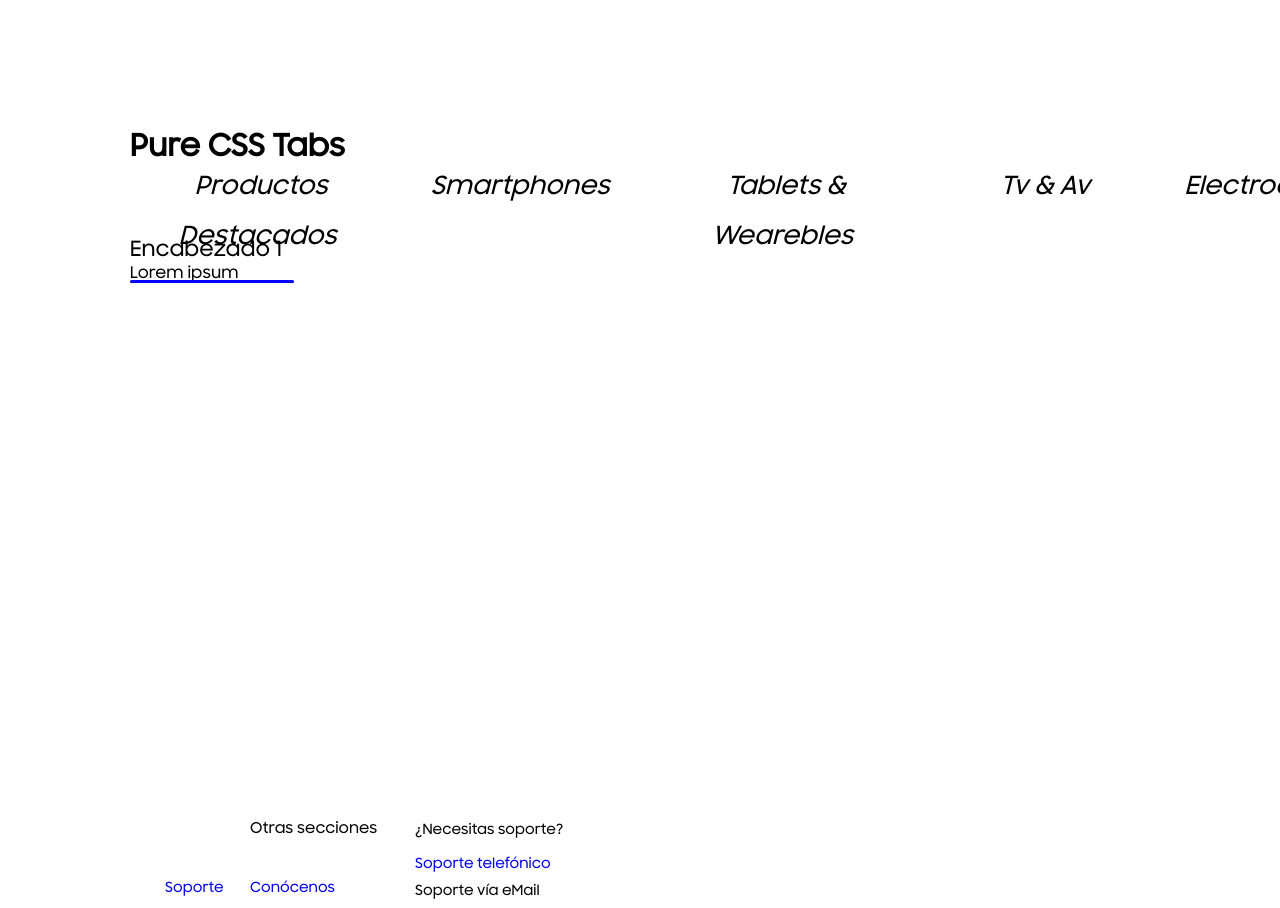
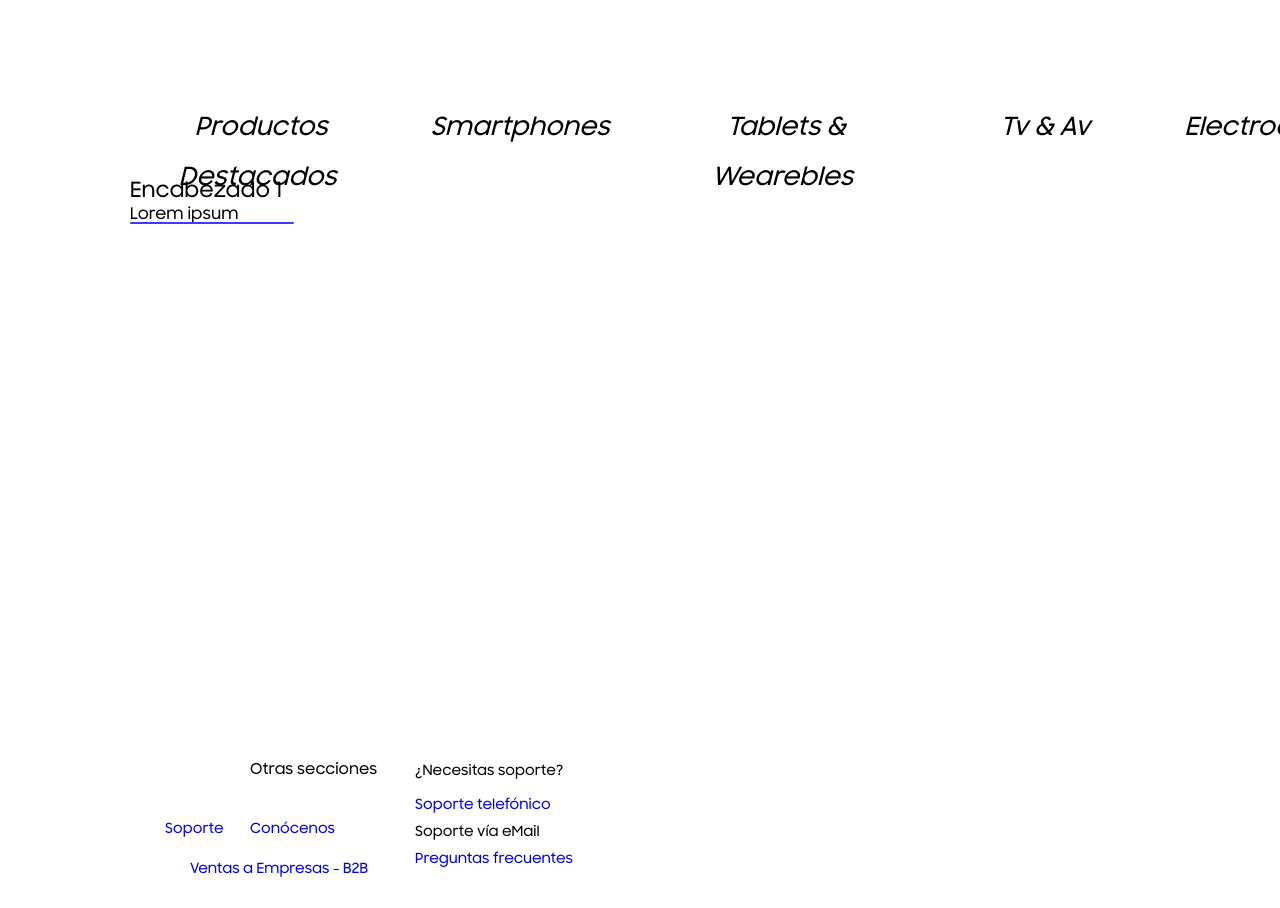
Before and after one commit to Javier19-cmd/Proyecto-1, a React app: page / in a window 1280 px wide. Shown: the part 945-1853 px from the top of the page. Built offline with nearby package versions, Linux system fonts and the light colour scheme; the HTML template or start-up script is replaced by a standard one.

Commit message:
arreglando cosas

```diff
--- a/src/components/Galeria.css
+++ b/src/components/Galeria.css
@@ -45,12 +45,13 @@
 }
 
 /*Creando slider*/
+/*Arreglar*/
 .Wrapper nav .slider{
     position: absolute;
     height: 2%;
     width: 10%;
     text-decoration: underline;
-    background-color: blue;
+    background-color: rgb(59, 59, 255);
     border-radius: 5px;
     z-index: 0;
     left: 0;
@@ -99,7 +100,7 @@
 }
 
 /*Propiedades del segundo contenido*/
-#smartphnes:checked ~ section .content-2{
+#smartphones:checked ~ section .content-2{
     display: block;
 }
 
--- a/src/components/Galeria.jsx
+++ b/src/components/Galeria.jsx
@@ -6,8 +6,6 @@
 function Galeria() {
   return (
     <div className="Wrapper" style={styles}>
-      <header>Pure CSS Tabs</header>
-
       {/* Slider */}
       <input type="radio" name="slider" id="productos" checked />
       <input type="radio" name="slider" id="smartphones" />
@@ -34,7 +32,7 @@
         <div className="slider" />
       </nav>
 
-      {/* Las imágenes que va a tener cada sección */}
+      {/* Sección en donde irán las imágenes */}
       <section>
         <div className="content content-1">
           <div className="Title">Encabezado 1</div>
@@ -60,7 +58,6 @@
           <div className="Title">Encabezado 5</div>
           <p>Lorem ipsum</p>
         </div>
-
       </section>
     </div>
   )
```
